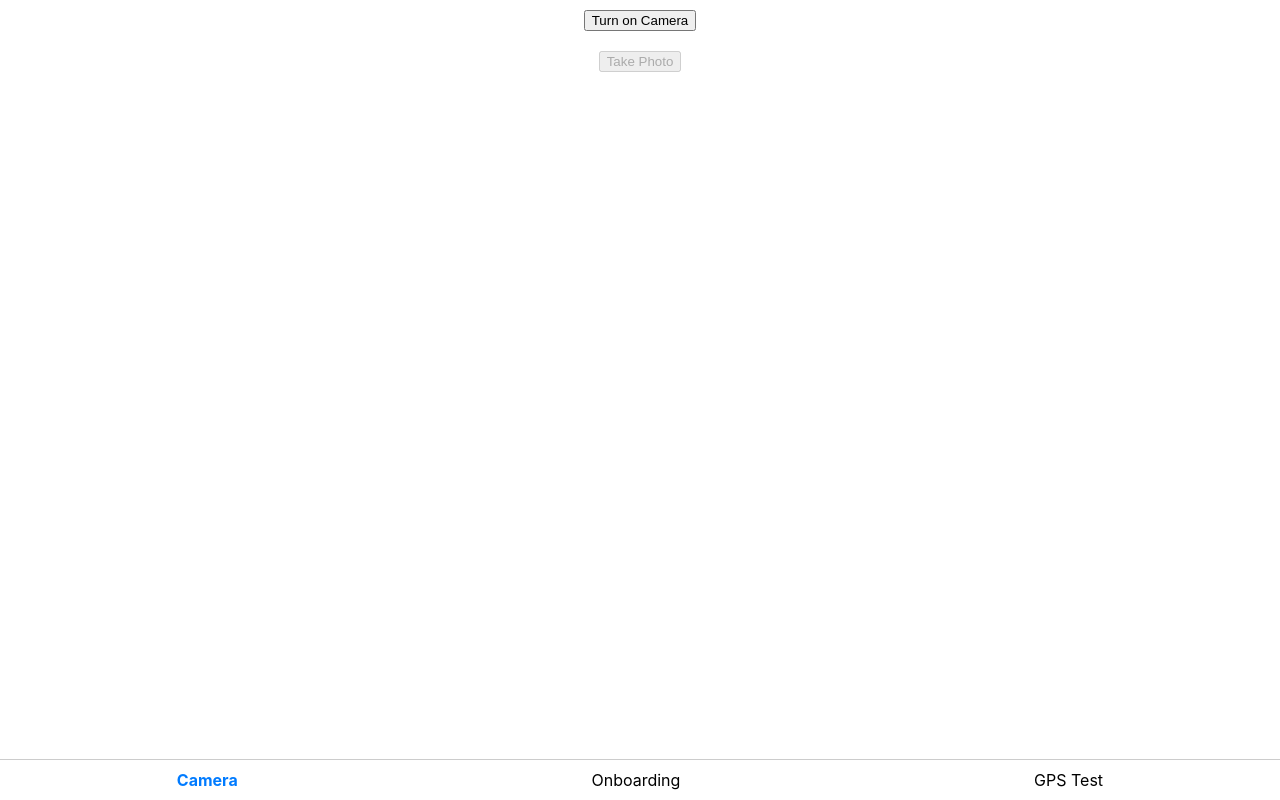
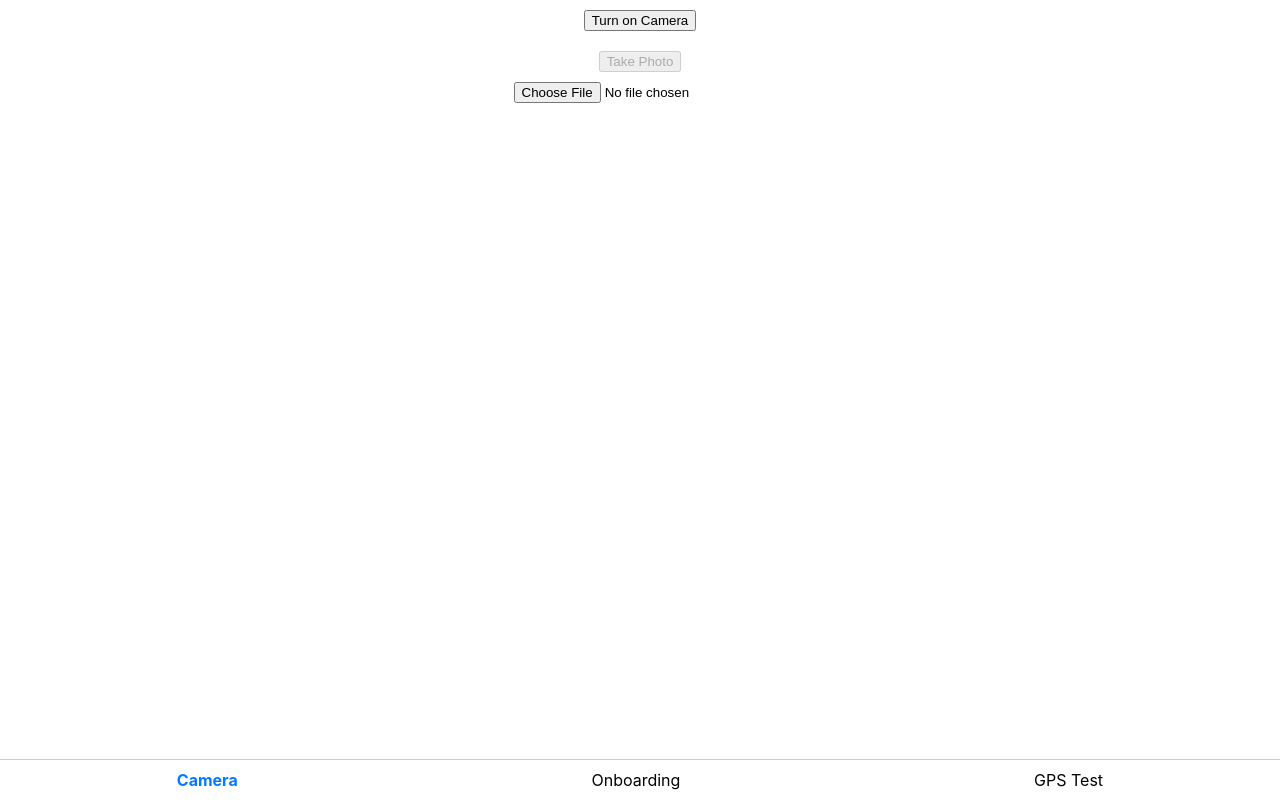
Before and after one commit to chickHackathon/Frontend, a React (Create React App) app: page /camera in a window 1280 px wide. Built offline with nearby package versions, Linux system fonts and the light colour scheme.

Commit message:
[FEAT] file input test

```diff
--- a/src/pages/Camera.tsx
+++ b/src/pages/Camera.tsx
@@ -6,6 +6,7 @@ interface CameraProps {}
 const Camera: React.FC<CameraProps> = () => {
     const [stream, setStream] = useState<MediaStream | null>(null);
     const [photo, setPhoto] = useState<string | null>(null);
+    const [fileUrl, setFileUrl] = useState<string | null>(null);
     const videoRef = useRef<HTMLVideoElement>(null!);
     const canvasRef = useRef<HTMLCanvasElement>(null!);
 
@@ -31,6 +32,14 @@ const Camera: React.FC<CameraProps> = () => {
         }
     };
 
+    const handleFileChange = (event: React.ChangeEvent<HTMLInputElement>): void => {
+        const file = event.target.files?.[0];
+        if (file) {
+            const url = URL.createObjectURL(file);
+            setFileUrl(url);
+        }
+    };
+
     useEffect(() => {
         if (videoRef.current && stream) {
             videoRef.current.srcObject = stream;
@@ -41,9 +50,11 @@ const Camera: React.FC<CameraProps> = () => {
         <CameraContainer>
             <Button onClick={handleButtonClick}>Turn on Camera</Button>
             <Button onClick={handleTakePhoto} disabled={!stream}>Take Photo</Button>
+            <input type="file" accept="image/*" onChange={handleFileChange} />
             {stream && <Video ref={videoRef} autoPlay playsInline />}
             <Canvas ref={canvasRef} width="640" height="480"></Canvas>
             {photo && <Image src={photo} alt="Captured" />}
+            {fileUrl && <Image src={fileUrl} alt="Selected File" />}
         </CameraContainer>
     );
 };
```
